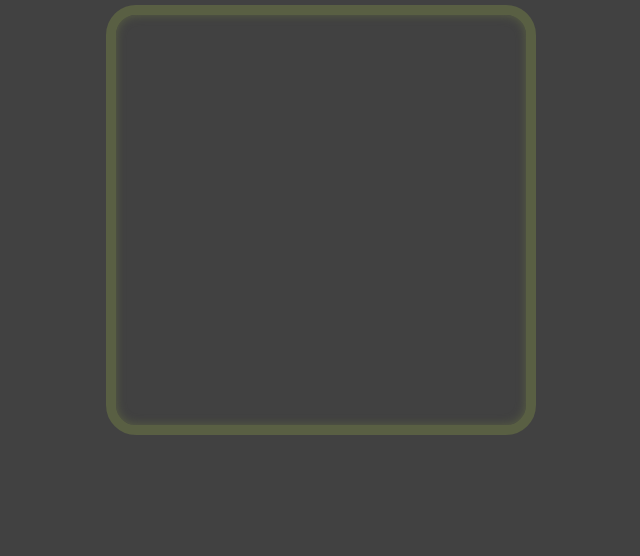
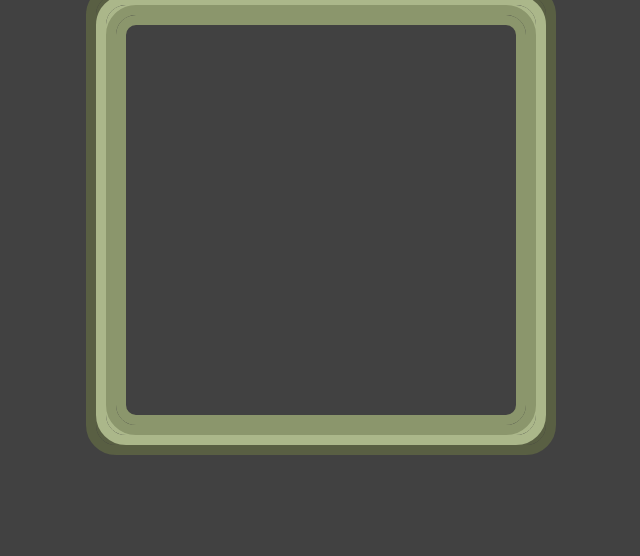
Before and after one commit to Mahmoud-8/game-js, a plain HTML site: page index.html in a window 1280 px wide. Shown: the part 244-800 px from the top of the page, without its empty margins (319-959 px from the left). Drawn offline with Linux system fonts and the light colour scheme.

Commit message:
done the file

```diff
--- a/style.css
+++ b/style.css
@@ -22,5 +22,15 @@ body, .snake {
 .game-border-1 {
     border: #595f43 solid 10px;
     border-radius: 30px;
-    box-shadow: inset 0 0 10px #595f43;
+    box-shadow: inset 0 0 0 10px #595f43;
 }
+.game-border-2 {
+    border: #abb78a solid 10px;
+    border-radius: 30px;
+    box-shadow: inset 0 0 0 10px #abb78a;
+}
+.game-border-3 {
+    border: #8b966c solid 10px;
+    border-radius: 30px;
+    box-shadow: inset 0 0 0 10px #8b966c;
+}
```
